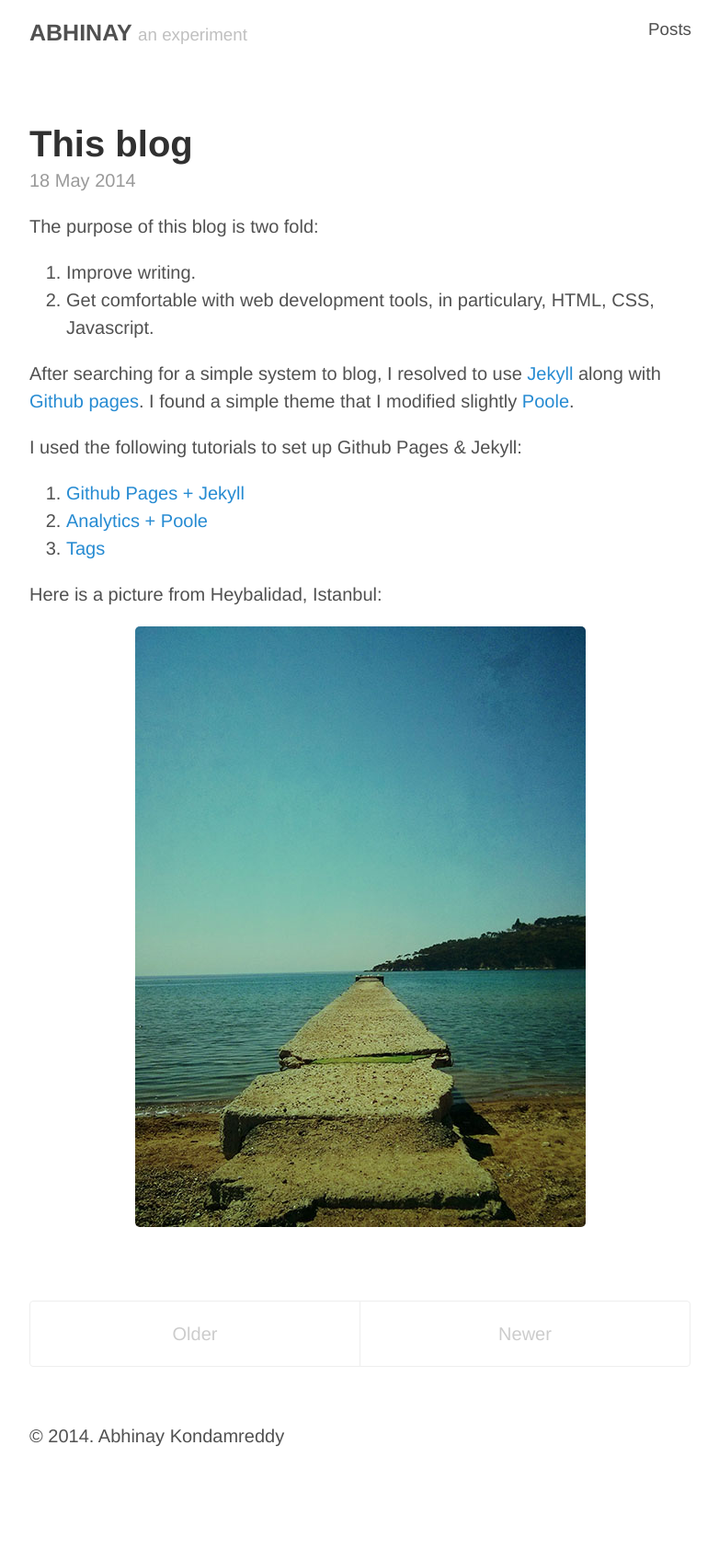
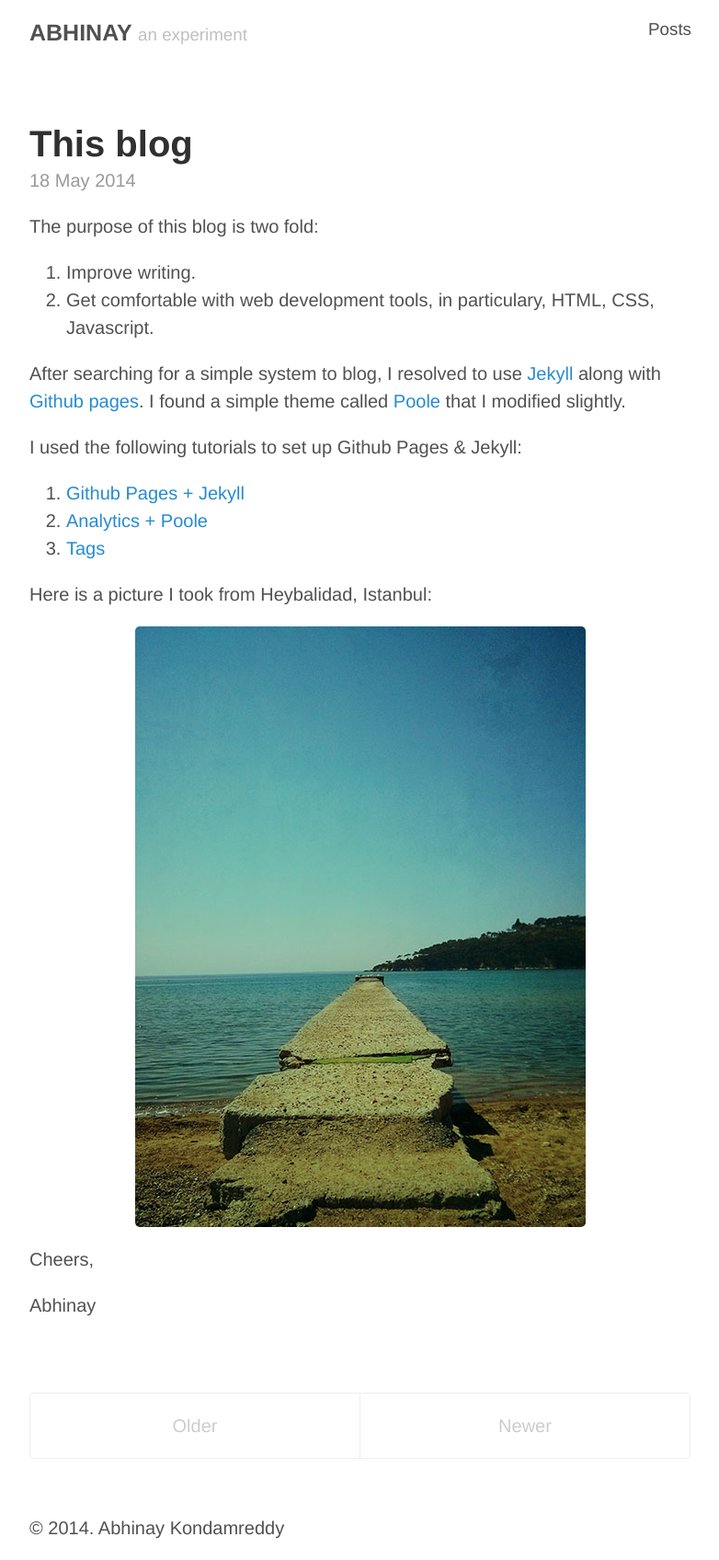
Before and after one commit to abhinaykr/abhinaykr.github.io, a Jekyll site: the page built from index.html, in a window 1280 px wide. Shown: the whole page at 92% size, without its empty margins (248-1030 px from the left). Built offline with Jekyll 4.4.1, drawn with Linux system fonts in a browser that asks for light colours; Markdown is read by kramdown in place of the engine named in the settings; the list of posts is cut into pages by our own code; before the commit the page ends 1596 px from its top, so only the background shows below that.

Commit message:
Modified post

```diff
--- a/_posts/2014-05-18-this-blog.md
+++ b/_posts/2014-05-18-this-blog.md
@@ -12,7 +12,7 @@ The purpose of this blog is two fold:
 
 
 
-After searching for a simple system to blog, I resolved to use [Jekyll](http://jekyllrb.com/) along with [Github pages](https://pages.github.com). I found a simple theme that I modified slightly [Poole](http://getpoole.com).
+After searching for a simple system to blog, I resolved to use [Jekyll](http://jekyllrb.com/) along with [Github pages](https://pages.github.com). I found a simple theme called [Poole](http://getpoole.com) that I modified slightly.
 
 I used the following tutorials to set up Github Pages & Jekyll:
 
@@ -20,8 +20,13 @@ I used the following tutorials to set up Github Pages & Jekyll:
 2. [Analytics + Poole](http://joshualande.com/jekyll-github-pages-poole/)
 3. [Tags](http://charliepark.org/tags-in-jekyll/)
 
-Here is a picture from Heybalidad, Istanbul:
+Here is a picture I took from Heybalidad, Istanbul:
 
 <p align="center">
+
   <img src="/assets/test.jpg" alt="Istanbul" align="middle">
 </p>
+
+Cheers,
+
+Abhinay
```
